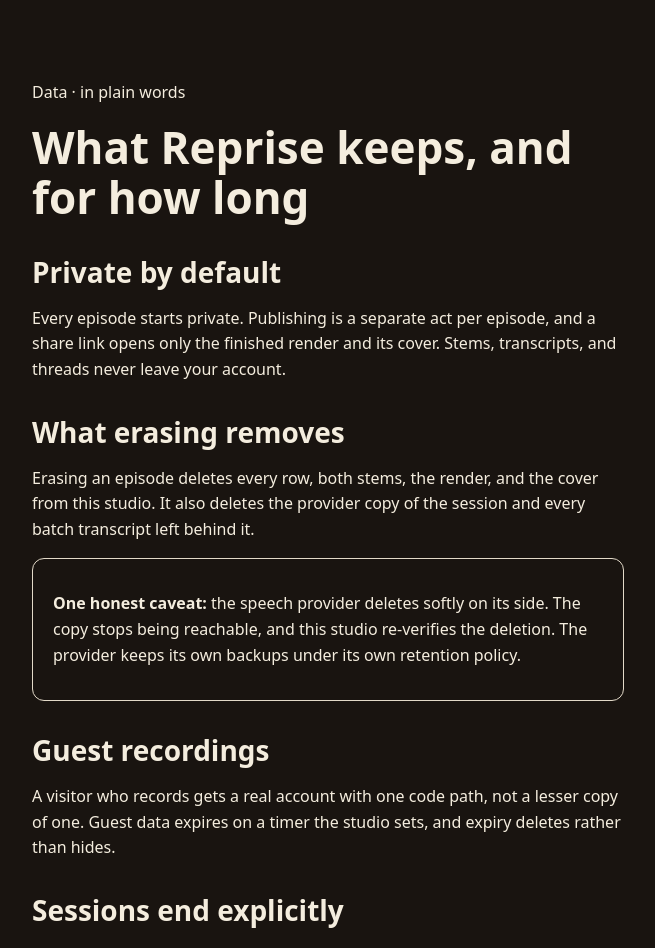
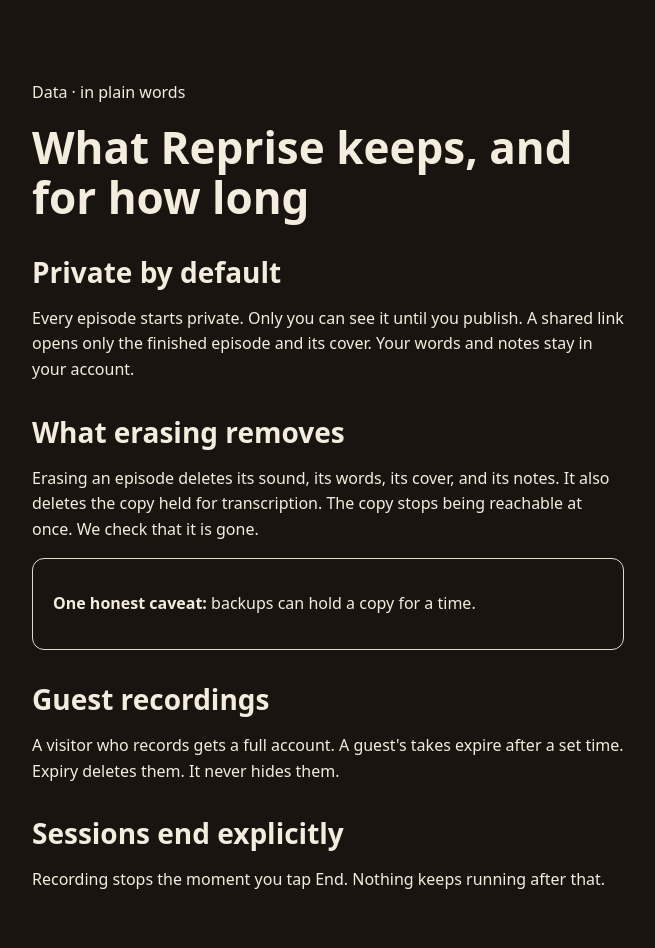
Before and after one commit to nrynss/reprise, a SvelteKit app in the folder web/: page /privacy in a window 1280 px wide. Shown: the top 948 px of the page, without its empty margins (312-967 px from the left). Built offline with nearby package versions, Linux system fonts and the light colour scheme.

Commit message:
Rewrite privacy and Google start copy in plain words

```diff
--- a/web/src/routes/account/google/+page.svelte
+++ b/web/src/routes/account/google/+page.svelte
@@ -17,7 +17,7 @@
 	<title>{pageTitle('Sign in with Google')}</title>
 	<meta
 		name="description"
-		content="Sign in with Google. The provider confirms it is you, and the diary stays."
+		content="Google confirms it is you. The diary on this device stays until you switch."
 	/>
 </svelte:head>
 
--- a/web/src/routes/privacy/+page.svelte
+++ b/web/src/routes/privacy/+page.svelte
@@ -6,7 +6,7 @@
 	<title>{pageTitle('Privacy')}</title>
 	<meta
 		name="description"
-		content="What Reprise keeps, what erasing deletes, and what the speech provider keeps on its side."
+		content="What Reprise keeps about your episodes, and what erasing deletes."
 	/>
 </svelte:head>
 
@@ -17,25 +17,22 @@
 	<section aria-label="Private by default">
 		<h2>Private by default</h2>
 		<p>
-			Every episode starts private. Publishing is a separate act per episode,
-			and a share link opens only the finished render and its cover. Stems,
-			transcripts, and threads never leave your account.
+			Every episode starts private. Only you can see it until you publish.
+			A shared link opens only the finished episode and its cover. Your
+			words and notes stay in your account.
 		</p>
 	</section>
 
 	<section aria-label="What erasing removes">
 		<h2>What erasing removes</h2>
 		<p>
-			Erasing an episode deletes every row, both stems, the render, and the
-			cover from this studio. It also deletes the provider copy of the
-			session and every batch transcript left behind it.
+			Erasing an episode deletes its sound, its words, its cover, and its
+			notes. It also deletes the copy held for transcription. The copy
+			stops being reachable at once. We check that it is gone.
 		</p>
-		<aside aria-label="Provider deletion caveat">
+		<aside aria-label="One honest caveat">
 			<p>
-				<strong>One honest caveat:</strong> the speech provider deletes softly
-				on its side. The copy stops being reachable, and this studio
-				re-verifies the deletion. The provider keeps its own backups under
-				its own retention policy.
+				<strong>One honest caveat:</strong> backups can hold a copy for a time.
 			</p>
 		</aside>
 	</section>
@@ -43,19 +40,14 @@
 	<section aria-label="Guest recordings">
 		<h2>Guest recordings</h2>
 		<p>
-			A visitor who records gets a real account with one code path, not a
-			lesser copy of one. Guest data expires on a timer the studio sets,
-			and expiry deletes rather than hides.
+			A visitor who records gets a full account. A guest's takes expire
+			after a set time. Expiry deletes them. It never hides them.
 		</p>
 	</section>
 
 	<section aria-label="Sessions end explicitly">
 		<h2>Sessions end explicitly</h2>
-		<p>
-			Streaming bills on connected time, so the session ends the moment you
-			tap End. A token cap stops anything the browser leaves open. Nothing
-			runs open.
-		</p>
+		<p>Recording stops the moment you tap End. Nothing keeps running after that.</p>
 	</section>
 </main>
 
```
